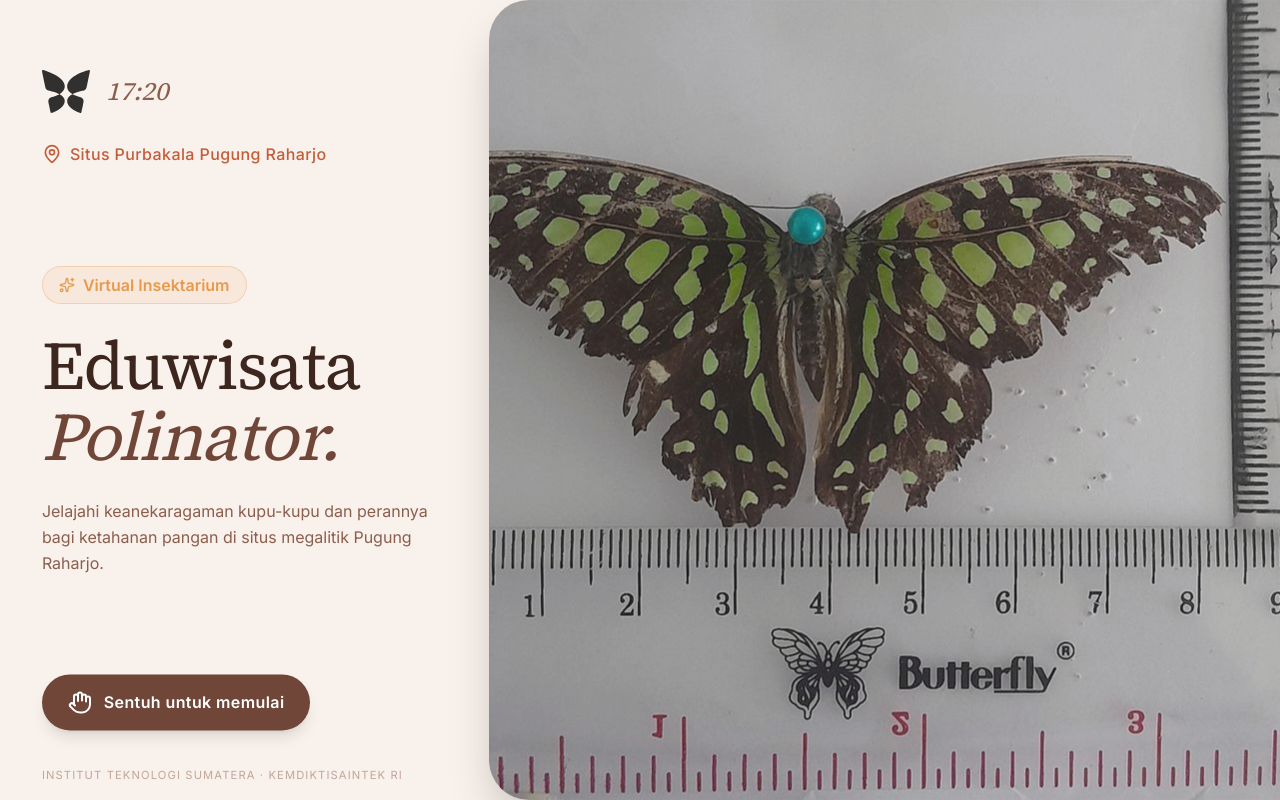
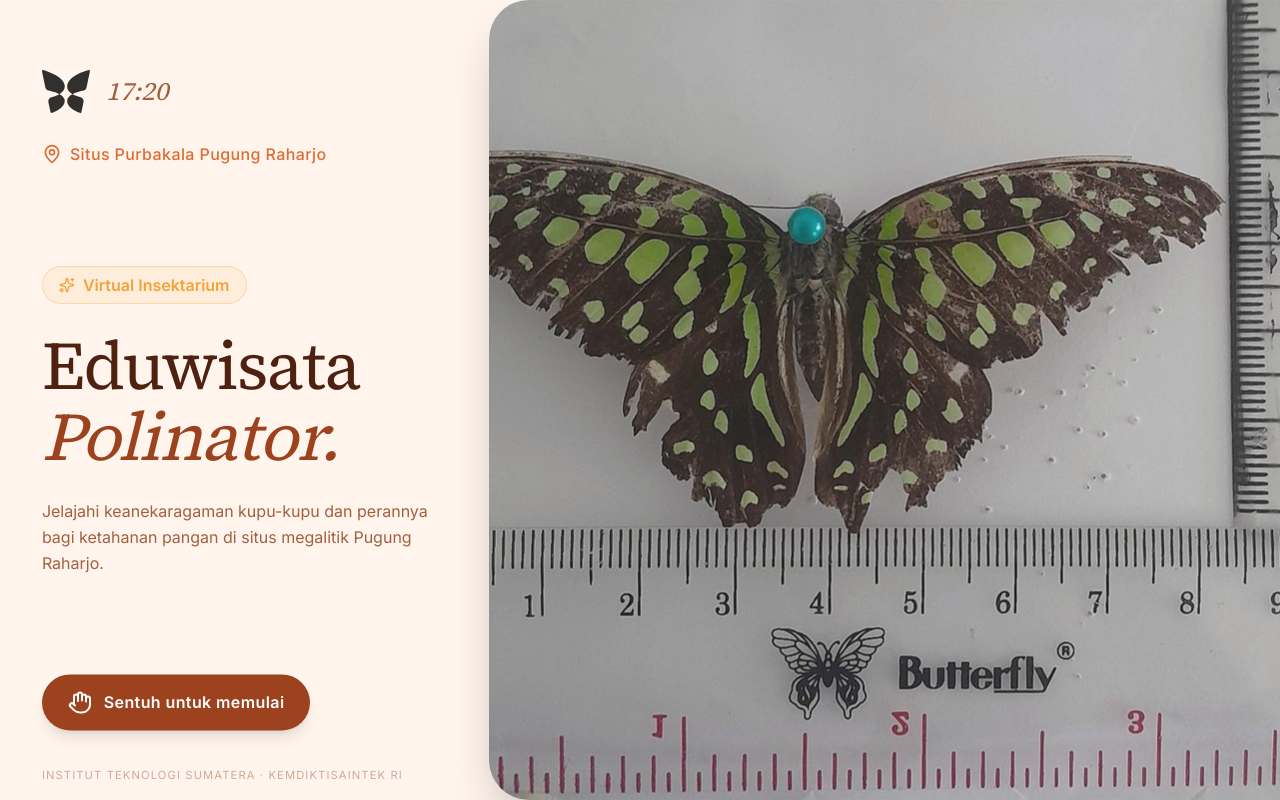
Before and after one commit to Aziz097/haliwawak, a Next.js app: page /kiosk in a window 1280 px wide. Built offline with nearby package versions, Linux system fonts and the light colour scheme; a web font is replaced by a local one.

Commit message:
feat(kiosk): brighter orange-bata palette and improved survey float button
- Switch theme tokens to a more saturated orange-bata scale

- Update SurveyFloatButton to icon+text pill, 10s delay, reset per screen

- Italicize species name on DataSpesiesScreen

```diff
--- a/src/app/globals.css
+++ b/src/app/globals.css
@@ -20,32 +20,32 @@
   --color-warning: #d97706;
   --color-success: #2b7a4b;
 
-  /* ── Kiosk: Warm Terracotta / Orange-Bata Palette ───────────────── */
-  /* Canvas / surfaces - warm sand/clay paper */
-  --color-kiosk-bg:            #F9F1EB;  /* page canvas */
+  /* ── Kiosk: Bright Orange-Bata Palette ───────────────── */
+  /* Canvas / surfaces - warm peach paper */
+  --color-kiosk-bg:            #FFF5ED;  /* page canvas */
   --color-kiosk-surface:       #FFFFFF;  /* cards */
-  --color-kiosk-surface-tint:  #F5EAE3;  /* tinted panels */
+  --color-kiosk-surface-tint:  #FFE8D9;  /* tinted panels */
 
-  /* Terracotta / clay scale - warm earth tones */
-  --color-kiosk-green-50:  #FCF8F5;
-  --color-kiosk-green-100: #F5EAE3;
-  --color-kiosk-green-200: #E8D4C8;
-  --color-kiosk-green-300: #D4B5A3;
-  --color-kiosk-green-400: #BC947E;
-  --color-kiosk-green-500: #A67C6B;
-  --color-kiosk-green-600: #8B5E4D;
-  --color-kiosk-green-700: #6F4638;
-  --color-kiosk-green-800: #533429;
-  --color-kiosk-green-900: #3D261E;
+  /* Orange-bata scale - bright saturated earth tones */
+  --color-kiosk-green-50:  #FFF8F3;
+  --color-kiosk-green-100: #FFE8D9;
+  --color-kiosk-green-200: #FFD0B3;
+  --color-kiosk-green-300: #FFB08A;
+  --color-kiosk-green-400: #F48A5A;
+  --color-kiosk-green-500: #E06C35;  /* primary orange-bata */
+  --color-kiosk-green-600: #C5572A;
+  --color-kiosk-green-700: #9C421F;
+  --color-kiosk-green-800: #763118;
+  --color-kiosk-green-900: #4F2110;
 
   /* Text inks */
-  --color-kiosk-ink:        #3D261E;
-  --color-kiosk-ink-muted:  #8B5E4D;
+  --color-kiosk-ink:        #4F2110;
+  --color-kiosk-ink-muted:  #A35F3F;
   --color-kiosk-on-green:   #FFFFFF;
 
   /* Supporting accents */
-  --color-kiosk-accent-amber: #E89A4C; /* sunset amber */
-  --color-kiosk-accent-teal:  #C45D3A; /* terracotta */
+  --color-kiosk-accent-amber: #F4A23A; /* bright amber */
+  --color-kiosk-accent-teal:  #E06C35; /* orange-bata */
 
   /* IUCN status */
   --color-kiosk-iucn-lc: #4A725D;
--- a/src/app/kiosk/components/KioskShell.tsx
+++ b/src/app/kiosk/components/KioskShell.tsx
@@ -120,7 +120,7 @@ export default function KioskShell({
         onForward={onForward}
       />
 
-      <SurveyFloatButton />
+      <SurveyFloatButton key={current} />
     </div>
   );
 }
--- a/src/app/kiosk/components/SurveyFloatButton.tsx
+++ b/src/app/kiosk/components/SurveyFloatButton.tsx
@@ -3,12 +3,13 @@
 import { useEffect, useRef, useState } from 'react';
 import * as Dialog from '@radix-ui/react-dialog';
 import QRCode from 'qrcode';
-import { MessageSquareText, X } from 'lucide-react';
+import { ClipboardList, X } from 'lucide-react';
 import { useLang } from '../i18n/language';
 
 const SURVEY_URL = 'https://s.itera.id/surveyhaliwawakpugung';
-const APPEAR_DELAY_MS = 30_000;
-const BUTTON_SIZE = 64;
+const APPEAR_DELAY_MS = 10_000;
+const BUTTON_WIDTH = 150;
+const BUTTON_HEIGHT = 56;
 
 interface Position {
   x: number;
@@ -34,7 +35,7 @@ export default function SurveyFloatButton() {
     QRCode.toDataURL(SURVEY_URL, {
       width: 200,
       margin: 2,
-      color: { dark: '#3D261E', light: '#FFFFFF' },
+      color: { dark: '#4F2110', light: '#FFFFFF' },
     })
       .then(setQrUrl)
       .catch(console.error);
@@ -51,8 +52,8 @@ export default function SurveyFloatButton() {
     if (!dragging.current) return;
     const dx = pointerStart.current.x - e.clientX;
     const dy = pointerStart.current.y - e.clientY;
-    const vw = window.innerWidth - BUTTON_SIZE;
-    const vh = window.innerHeight - BUTTON_SIZE;
+    const vw = window.innerWidth - BUTTON_WIDTH;
+    const vh = window.innerHeight - BUTTON_HEIGHT;
     setPos({
       x: Math.max(0, Math.min(vw, startPos.current.x + dx)),
       y: Math.max(0, Math.min(vh, startPos.current.y + dy)),
@@ -79,10 +80,13 @@ export default function SurveyFloatButton() {
         onPointerUp={onPointerUp}
         onClick={onClick}
         aria-label={lang === 'id' ? 'Buka survei evaluasi kiosk' : 'Open kiosk evaluation survey'}
-        className="fixed z-40 flex h-16 w-16 items-center justify-center rounded-full bg-kiosk-accent-teal text-white shadow-[0_8px_30px_rgba(30,51,40,0.25)] transition-transform hover:scale-110 active:scale-95"
+        className="fixed z-40 flex h-14 items-center gap-2 rounded-full bg-kiosk-accent-teal px-5 text-white shadow-[0_8px_30px_rgba(30,51,40,0.25)] transition-transform hover:scale-105 active:scale-95"
         style={{ right: pos.x, bottom: pos.y }}
       >
-        <MessageSquareText className="h-7 w-7" strokeWidth={2} />
+        <ClipboardList className="h-5 w-5" strokeWidth={2} aria-hidden="true" />
+        <span className="font-sans text-sm font-bold uppercase tracking-wide">
+          {lang === 'id' ? 'Survei' : 'Survey'}
+        </span>
       </button>
 
       <Dialog.Root open={open} onOpenChange={setOpen}>
--- a/src/app/kiosk/kiosk-theme/tokens.ts
+++ b/src/app/kiosk/kiosk-theme/tokens.ts
@@ -11,31 +11,31 @@
 
 /** Every kiosk palette token as a hex constant (mirrors `--color-kiosk-*`). */
 export const palette = {
-  // Canvas / surfaces - warm sand/clay paper
-  'bg': '#F9F1EB', // warm sand
+  // Canvas / surfaces - warm peach paper
+  'bg': '#FFF5ED', // warm peach
   'surface': '#FFFFFF', // clean white cards
-  'surface-tint': '#F5EAE3', // soft clay tint
+  'surface-tint': '#FFE8D9', // soft peach tint
 
-  // Terracotta / clay scale - warm earth tones
-  'green-50': '#FCF8F5',
-  'green-100': '#F5EAE3',
-  'green-200': '#E8D4C8',
-  'green-300': '#D4B5A3',
-  'green-400': '#BC947E',
-  'green-500': '#A67C6B', // primary clay
-  'green-600': '#8B5E4D', // primary-strong
-  'green-700': '#6F4638', // good for contrast
-  'green-800': '#533429',
-  'green-900': '#3D261E', // deepest brown
+  // Orange-bata scale - bright saturated earth tones
+  'green-50': '#FFF8F3',
+  'green-100': '#FFE8D9',
+  'green-200': '#FFD0B3',
+  'green-300': '#FFB08A',
+  'green-400': '#F48A5A',
+  'green-500': '#E06C35', // primary orange-bata
+  'green-600': '#C5572A', // primary-strong
+  'green-700': '#9C421F', // good for contrast
+  'green-800': '#763118',
+  'green-900': '#4F2110', // deepest brown
 
   // Text inks
-  'ink': '#3D261E', // primary text is dark brown
-  'ink-muted': '#8B5E4D', // secondary text
+  'ink': '#4F2110', // primary text is dark brown
+  'ink-muted': '#A35F3F', // secondary text
   'on-green': '#FFFFFF', // text on dark surfaces
 
   // Supporting accents
-  'accent-amber': '#E89A4C', // sunset amber
-  'accent-teal': '#C45D3A',  // terracotta
+  'accent-amber': '#F4A23A', // bright amber
+  'accent-teal': '#E06C35',  // orange-bata
 
   // IUCN status (keep these standard but harmonious)
   'iucn-lc': '#4A725D',
--- a/src/app/kiosk/screens/DataSpesiesScreen.tsx
+++ b/src/app/kiosk/screens/DataSpesiesScreen.tsx
@@ -119,7 +119,7 @@ function SpeciesRecord({ species, onSelect }: { species: KioskSpecies; onSelect?
             {t(DATA_SPESIES_COLUMNS.species)}
           </dt>
           <dd className="flex flex-col">
-            <span className="font-serif text-[1.618rem] font-semibold text-kiosk-ink leading-tight">{name}</span>
+            <span className="font-serif text-[1.618rem] font-semibold italic text-kiosk-ink leading-tight">{name}</span>
             {species.scientificName && species.scientificName !== name ? (
               <span className="font-sans text-[0.8rem] italic tracking-wide text-kiosk-ink-muted">{species.scientificName}</span>
             ) : null}
```
